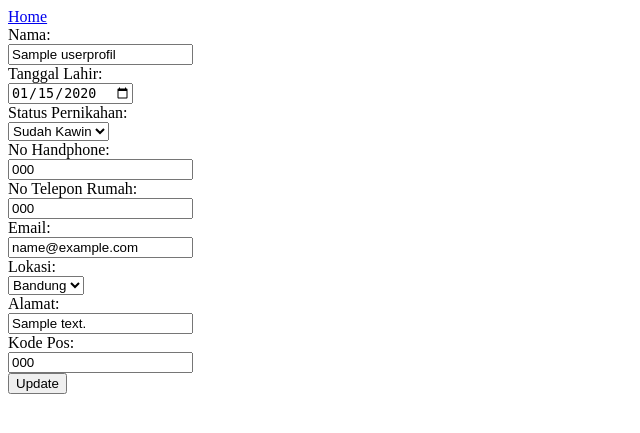
After one commit to syahruddin/KPMandiri, a Flask app: page /profil in a window 1280 px wide. The commit adds this page. Shown: the top 433 px of the page, without its empty margins (0-640 px from the left). Run offline with Flask 2, Linux system fonts and the light colour scheme; the visitor is signed in with stand-in values (Sample User, id 1); a database or web service that is not in the repository returns one stand-in record (values such as "Sample title"); parts of the project's set-up code (start-up, migrations or seed data) failed here and were passed over; some libraries are stand-ins or nearby versions.

Commit message:
set profil sama fungsi buat liat profil

```diff
--- a/webapp/__init__.py
+++ b/webapp/__init__.py
@@ -15,7 +15,7 @@ def create_app():
         #from .project import project
         from .storage import storage
         from .query import query
-        #from .user import user
+        from .user import user
 
         # Register Blueprints
         app.register_blueprint(auth.auth_bp)
@@ -25,7 +25,7 @@ def create_app():
         #app.register_blueprint(project.project_bp)
         app.register_blueprint(storage.storage_bp)
         app.register_blueprint(query.query_bp)
-        #app.register_blueprint(user.user_bp)
+        app.register_blueprint(user.user_bp)
 
 
 
--- a/webapp/auth/auth.py
+++ b/webapp/auth/auth.py
@@ -16,8 +16,8 @@ from itsdangerous import URLSafeTimedSerializer
 auth_bp = Blueprint('auth_bp', __name__, template_folder='templates',static_folder='static')
 
 #login
-@auth_bp.route('/logindef' ,methods=['POST','GET']) #ini cuman buat nguji, nanti ga pakai ini halaman loginnya
-def logindef():
+@auth_bp.route('/login' ,methods=['POST','GET'])
+def login():
     if request.method == 'POST':
         username = request.form['username']
         password = request.form['password']
--- a/webapp/home/templates/index.html
+++ b/webapp/home/templates/index.html
@@ -6,7 +6,7 @@
 </head>
 
 <body>
-<a href="{{url_for('auth_bp.logindef') }}" method="GET">Login</a>
+<a href="{{url_for('auth_bp.login') }}" method="GET">Login</a>
 <a href="{{url_for('auth_bp.register') }}" method="GET">Signin</a>
 
 
--- a/webapp/home/templates/indexlogged.html
+++ b/webapp/home/templates/indexlogged.html
@@ -8,6 +8,7 @@
 <body>
 selamat datang, {{user}}
 <a href="{{url_for('auth_bp.logout') }}">logout</a>
+<a href="{{url_for('user_bp.profil') }}">Profil</a>
 </body>
 
 </html>
--- a/webapp/query/query.py
+++ b/webapp/query/query.py
@@ -39,3 +39,55 @@ def changeEmail(username,email):
 def setVerify(email):
     cur.execute("UPDATE pengguna SET verstatus = true WHERE email = %s;",[email])
     conn.commit()
+
+def getProfil(username):
+    cur.execute("select pengguna.userid, userprofil.name, userprofil.birthdate,userprofil.status,userprofil.phone,userprofil.phonehome,userprofil.email,userprofil.location,userprofil.address,userprofil.postnumber from userprofil inner join pengguna on pengguna.userid = userprofil.userid where pengguna.username = %s;",[username])
+    data = cur.fetchall()
+    return data
+
+def setProfilName(name,username ):
+    cur.execute("update userprofil set name = %s from pengguna where pengguna.userid = userprofil.userid and pengguna.username = %s;",[name,username])
+    conn.commit()
+
+def setProfilBirth(birthdate, username ):
+    cur.execute("update userprofil set  birthdate = %s  from pengguna where pengguna.userid = userprofil.userid and pengguna.username = %s;",[birthdate,username])
+    conn.commit()
+
+def setProfilStatus(status, username ):
+    cur.execute("update userprofil set status = %s  from pengguna where pengguna.userid = userprofil.userid and pengguna.username = %s;",[status,username])
+    conn.commit()
+
+def setProfilPhone(phone, username ):
+    cur.execute("update userprofil set phone = %s from pengguna where pengguna.userid = userprofil.userid and pengguna.username = %s;",[phone,username])
+    conn.commit()
+
+def setProfilPhonehome( phonehome, username ):
+    cur.execute("update userprofil set phonehome = %s from pengguna where pengguna.userid = userprofil.userid and pengguna.username = %s;",[phonehome,username])
+    conn.commit()
+
+def setProfilEmail(email,  username ):
+    cur.execute("update userprofil set  email = %s from pengguna where pengguna.userid = userprofil.userid and pengguna.username = %s;",[email,username])
+    conn.commit()
+
+def setProfilLocation(location, username ):
+    cur.execute("update userprofil set location = %s from pengguna where pengguna.userid = userprofil.userid and pengguna.username = %s;",[location,username])
+    conn.commit()
+
+def setProfilAddress(address, username ):
+    cur.execute("update userprofil set address = %s from pengguna where pengguna.userid = userprofil.userid and pengguna.username = %s;",[address,username])
+    conn.commit()
+
+def setProfilPostnumber(postnumber, username ):
+    cur.execute("update userprofil set  postnumber = %s  from pengguna where pengguna.userid = userprofil.userid and pengguna.username = %s;",[postnumber,username])
+    conn.commit()
+
+def setProfil(name,birthdate,status,phone,phonehome,email,location,address,postnumber,username):
+    setProfilName(name,username )
+    setProfilBirth(birthdate, username )
+    setProfilStatus(status, username )
+    setProfilPhone(phone, username )
+    setProfilPhonehome( phonehome, username )
+    setProfilEmail(email,  username )
+    setProfilLocation(location, username )
+    setProfilAddress(address, username )
+    setProfilPostnumber(postnumber, username )
--- /dev/null
+++ b/webapp/user/templates/setting.html
@@ -0,0 +1,41 @@
+<!DOCTYPE html>
+<html>
+
+<head>
+
+</head>
+
+<body>
+  <a href="{{url_for('home_bp.index') }}" method="GET">Home</a>
+  <form class="form-inline d-flex justify-content-around" style="" action="{{ request.path }}" method="POST">
+    <label for="name">Nama:</label><br>
+  <input type="text" id="name" name="name" value="{{name}}"><br>
+  <label for="birthdate">Tanggal Lahir:</label><br>
+  <input type="date" id="birthdate" name="birthdate" value="{{birthdate}}"><br>
+  <label for="fname">Status Pernikahan:</label><br>
+  <select id="status" name="status">
+    <option value="True">Sudah Kawin</option>
+    <option value="False">Belum Kawin</option>
+  </select><br>
+  <label for="fname">No Handphone:</label><br>
+  <input type="tel" id="phone" name="phone" value="{{phone}}"><br>
+  <label for="fname">No Telepon Rumah:</label><br>
+  <input type="tel" id="phonehome" name="phonehome" value="{{phonehome}}"><br>
+  <label for="fname">Email:</label><br>
+  <input type="email" id="email" name="email" value="{{email}}"><br>
+  <label for="fname">Lokasi:</label><br>
+  <select id="location" name="location">
+    <option value="Bandung">Bandung</option>
+    <option value="Jakarta">Jakarta</option>
+    <option value="Bogor">Bogor</option>
+  </select><br>
+  <label for="fname">Alamat:</label><br>
+  <input type="text" id="address" name="address" value="{{address}}"><br>
+  <label for="fname">Kode Pos:</label><br>
+  <input type="number" id="postnumber" name="postnumber" value="{{postnumber}}"><br>
+  <input type="submit" value="Update">
+</form>
+
+</body>
+
+</html>
--- /dev/null
+++ b/webapp/user/user.py
@@ -0,0 +1,60 @@
+from flask import Blueprint, render_template, url_for, session, redirect, flash,request
+from flask import current_app as app
+from webapp.query.query import getProfil,setProfil
+from webapp.func import checkArgs
+
+user_bp = Blueprint('user_bp', __name__, template_folder='templates',static_folder='static')
+
+
+@user_bp.route('/profil' ,methods=['POST','GET'])
+def profil():
+    if 'username' in session:
+        if request.method == 'POST':
+            username = session['username']
+            name = request.form['name']
+            print(name)
+            print(type(name))
+            birthdate = request.form['birthdate']
+            print(birthdate)
+            print(type(birthdate))
+            if request.form['status'] == 'True':
+                status = True
+            else:
+                status = False
+            print(status)
+            print(type(status))
+            phone = request.form['phone']
+            print(phone)
+            print(type(phone))
+            phonehome = request.form['phonehome']
+            print(phonehome)
+            print(type(phonehome))
+            email = request.form['email']
+            print(email)
+            print(type(email))
+            location = request.form['location']
+            print(location)
+            print(type(location))
+            address = request.form['address']
+            print(address)
+            print(type(address))
+            postnumber = request.form['postnumber']
+            print(postnumber)
+            print(type(postnumber))
+
+            setProfil(name,birthdate,status,phone,phonehome,email,location,address,postnumber,username)
+        else:
+            data = getProfil(session['username'])
+            name = data[0][1]
+            birthdate = data[0][2]
+            status = data[0][3]
+            phone = data[0][4]
+            phonehome = data[0][5]
+            email = data[0][6]
+            location = data[0][7]
+            address = data[0][8]
+            postnumber = data[0][9]
+
+        return render_template('setting.html',name=name,birthdate=birthdate,status=status,phone=phone,phonehome=phonehome,email=email,location=location,address=address,postnumber=postnumber)
+    else:
+        return redirect(url_for('home_bp.index'))
```
